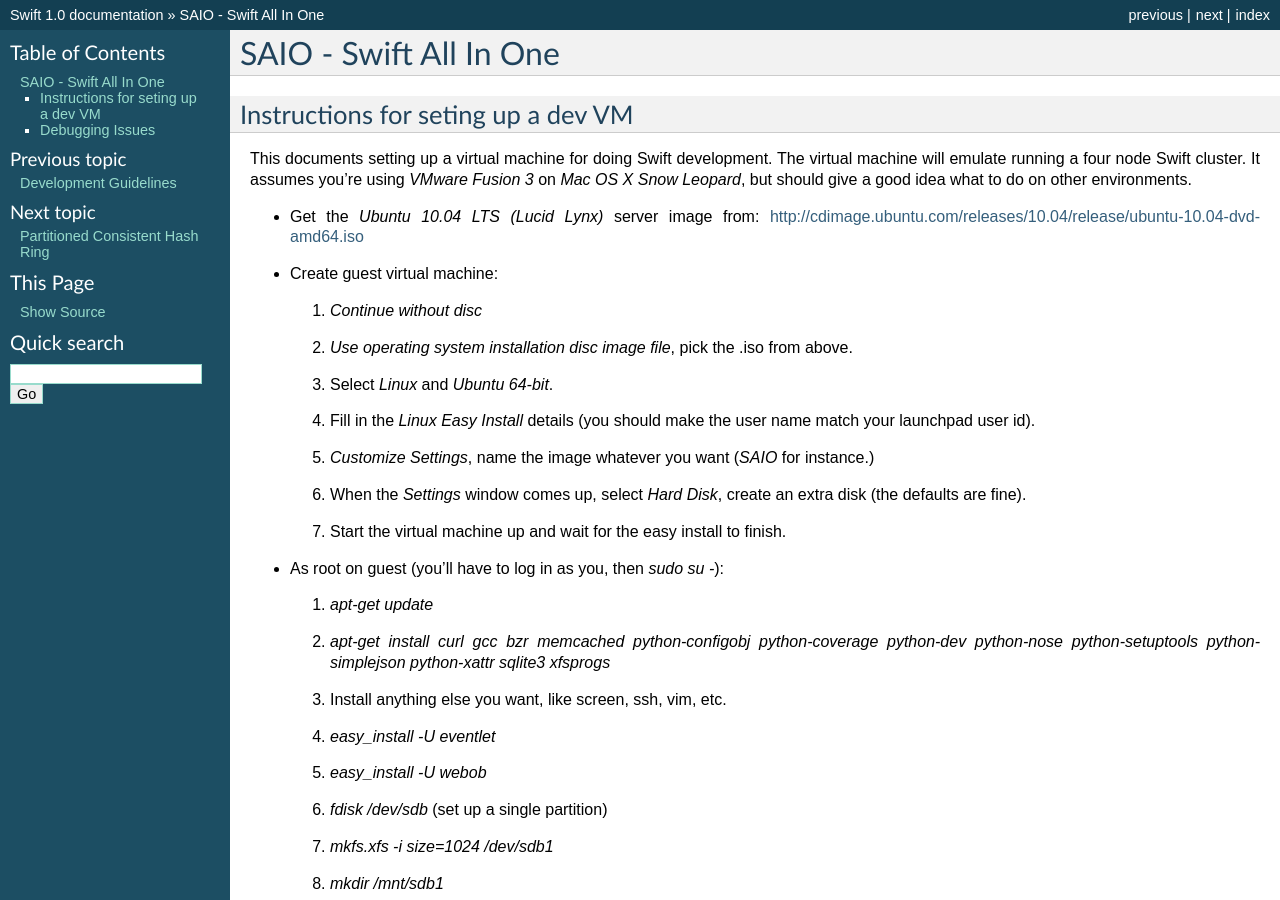
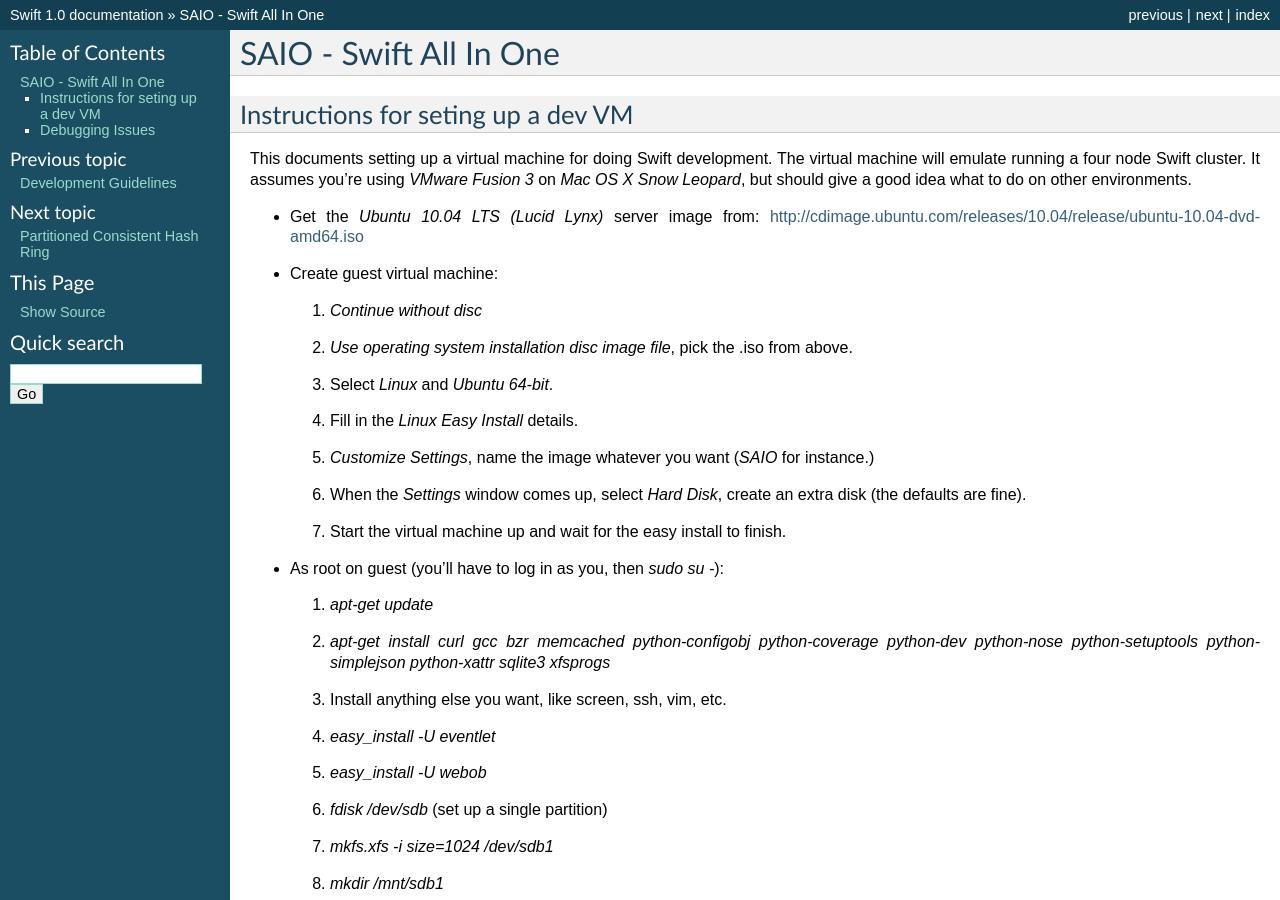
Before and after one commit to openstack/swift, a Sphinx documentation site: the page built from doc/source/development_saio.rst, in a window 1280 px wide and 900 px high. Built offline with Sphinx 7.4.7, drawn with Linux system fonts in a browser that asks for light colours.

Commit message:
User login doesn't really need to be the same as the lp id in the SAIO

```diff
--- a/doc/source/development_saio.rst
+++ b/doc/source/development_saio.rst
@@ -19,8 +19,7 @@ good idea what to do on other environments.
   #. `Use operating system installation disc image file`, pick the .iso
      from above.
   #. Select `Linux` and `Ubuntu 64-bit`.
-  #. Fill in the *Linux Easy Install* details (you should make the user
-     name match your launchpad user id).
+  #. Fill in the *Linux Easy Install* details.
   #. `Customize Settings`, name the image whatever you want
      (`SAIO` for instance.)
   #. When the `Settings` window comes up, select `Hard Disk`, create an
```
